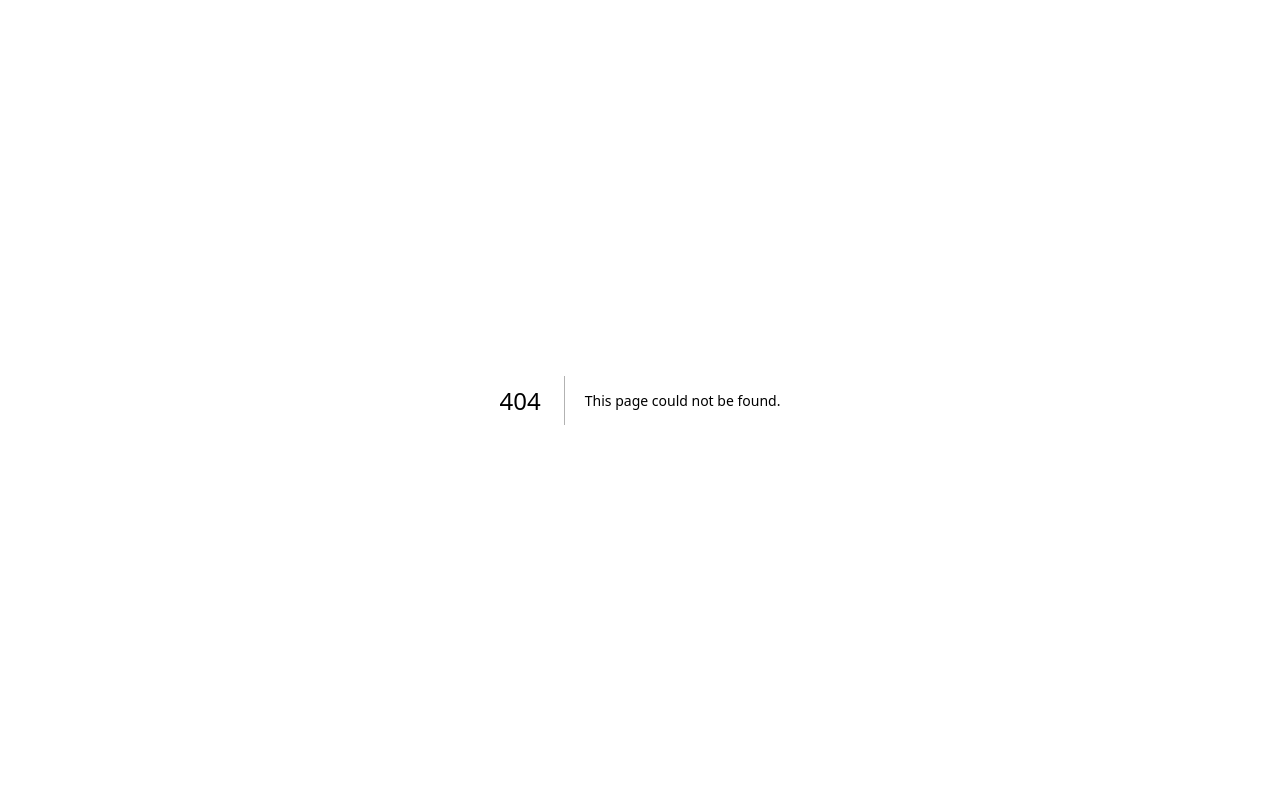
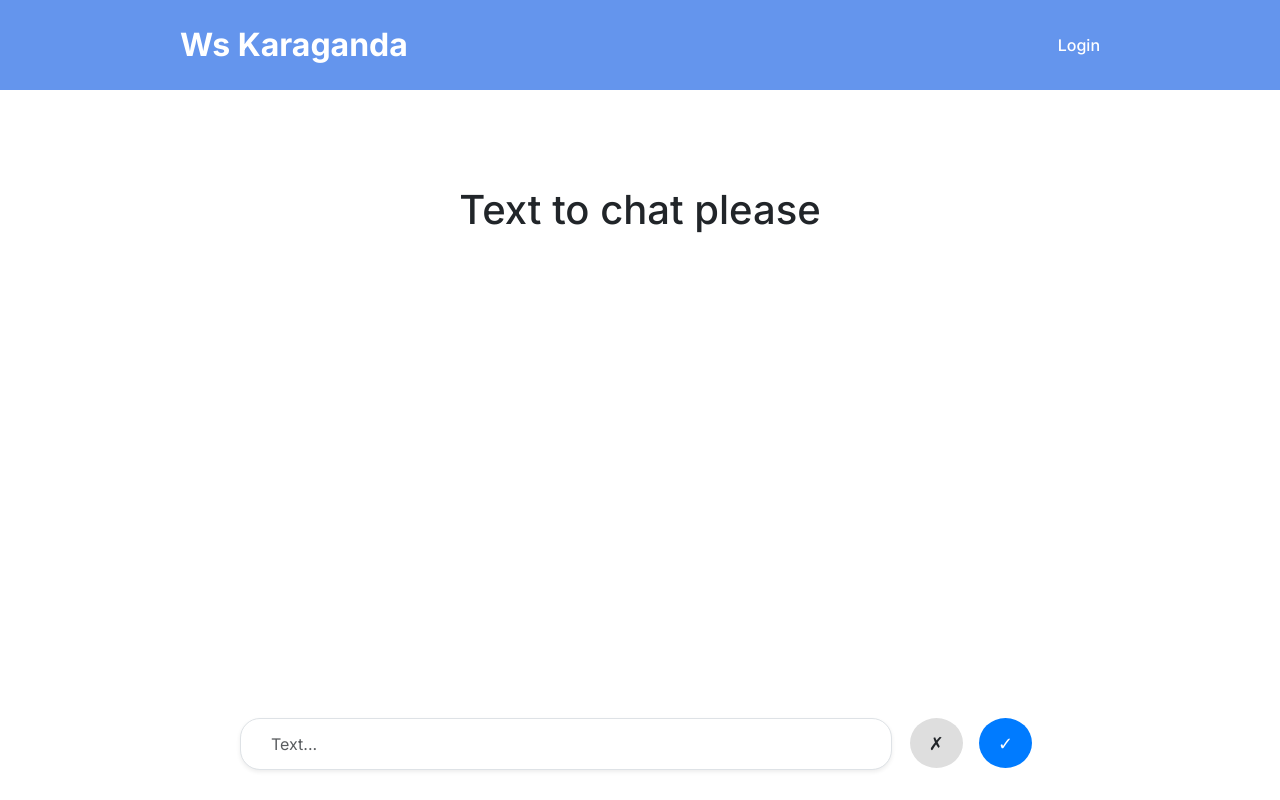
Before and after one commit to Agadyr/AI-front, a Next.js app: page /chatterblast in a window 1280 px wide. Before the commit this address had no page. Built offline with nearby package versions, Linux system fonts and the light colour scheme.

Commit message:
made first part  chatter blast page

```diff
--- /dev/null
+++ b/src/app/chatterblast/page.jsx
@@ -0,0 +1,24 @@
+'use client'
+
+import Header from "@/components/header"
+import { useState } from "react"
+import { useDispatch } from "react-redux"
+
+export default function ChatterBlast(){
+    const [input, setInput] = useState("")
+    const dispatch = useDispatch()
+    return (
+        <div>
+            <Header/>
+            <div className="py-5"></div>
+            <div className="chat-container">
+                <h1>Text to chat please</h1>
+                <div className="input-chat">
+                    <input className="form-control border shadow-sm" onChange={(e) => setInput(e.target.value)} value={input} type="text" name="" id="" placeholder="Text..."/>
+                    <button className="btn btn-closed mx-2">&#10007;</button>
+                    <button className="btn btn-send mx-2">&#10003;</button>
+                </div>
+            </div>
+        </div>
+    )
+}
--- a/src/app/style/style.css
+++ b/src/app/style/style.css
@@ -89,13 +89,16 @@ form h1{
 .chat-container{
     max-width: 800px;
     margin: 0 auto;
+    display: flex;
+    flex-direction: column;
+    justify-content: center;
+    align-items: center;
 }
 .input-chat{
     width: 800px;
     position: fixed;
     bottom: 30px;
     display: flex;
-    align-items: center;
 }
 .input-chat input{
     padding: 13px 30px;
```
